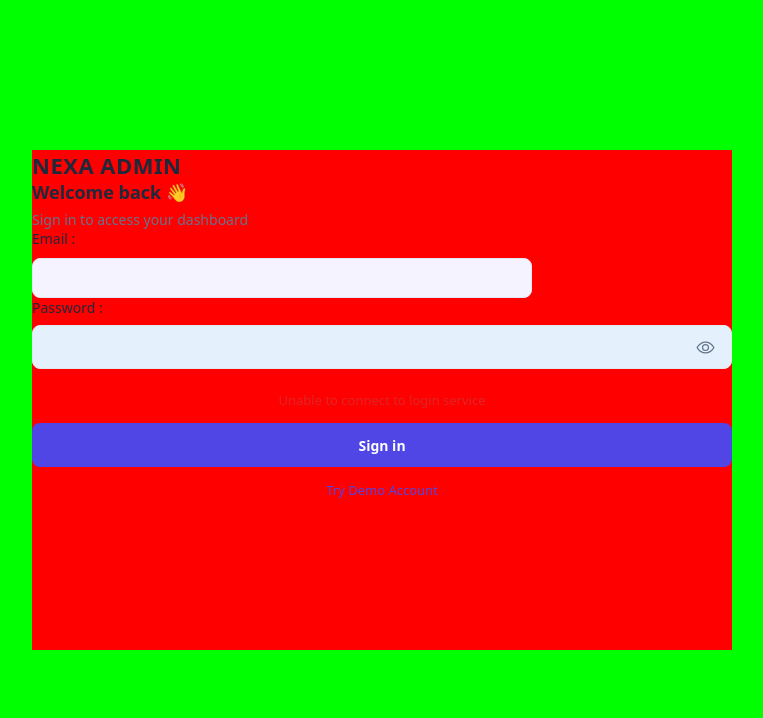
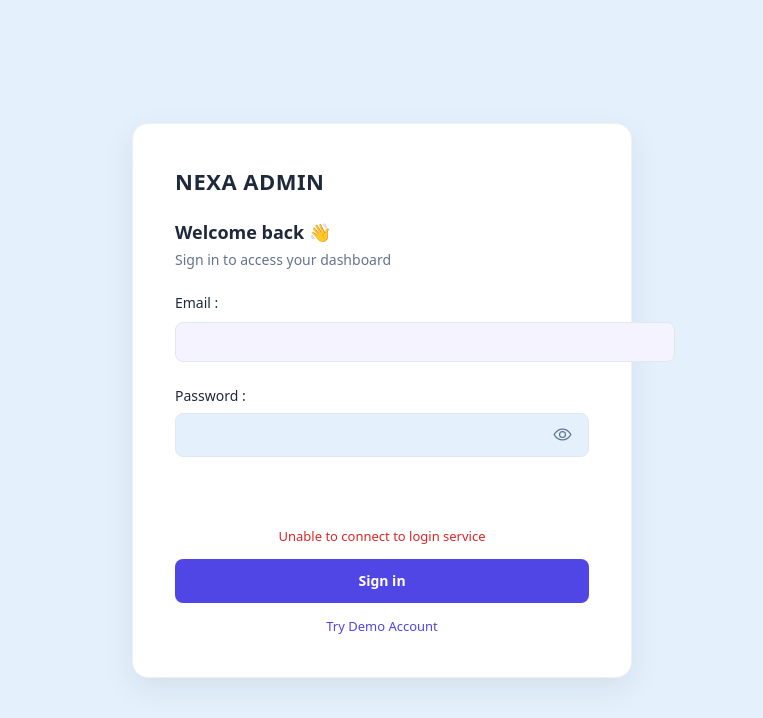
Before and after one commit to maryamparvan/Nexa-Admin-Dashboard, a React (Vite) app: page / in a window 1280 px wide. Shown: the top 718 px of the page, without its empty margins (258-1021 px from the left). Built offline with nearby package versions, Linux system fonts and the light colour scheme; no server answers.

Commit message:
test login css import4

```diff
--- a/src/Components/Pages/Login/Login.css
+++ b/src/Components/Pages/Login/Login.css
@@ -7,7 +7,7 @@ padding: 40px 20px;
 box-sizing: border-box;
 }
 
-/* .divlog {
+.divlog {
 width: 100%;
 max-width: 500px;
 box-sizing: border-box;
@@ -19,7 +19,7 @@ background-color: var(--backnav);
 border: 1px solid rgb(240, 240, 240);
 border-radius: 16px;
 box-shadow: 0 10px 30px rgba(15, 23, 42, 0.08);
-} */
+}
 .divlog h3 {
 margin: 0;
 color: var(--text);
@@ -174,15 +174,6 @@ color: #dc2626;
 font-size: 13px;
 text-align: center;
 }
-.loginPage {
-  background: lime !important;
-}
-
-.divlog {
-  background: red !important;
-  width: 700px !important;
-  min-height: 500px !important;
-}
   @media (max-width: 550px) {
 
     .loginPage {
```
